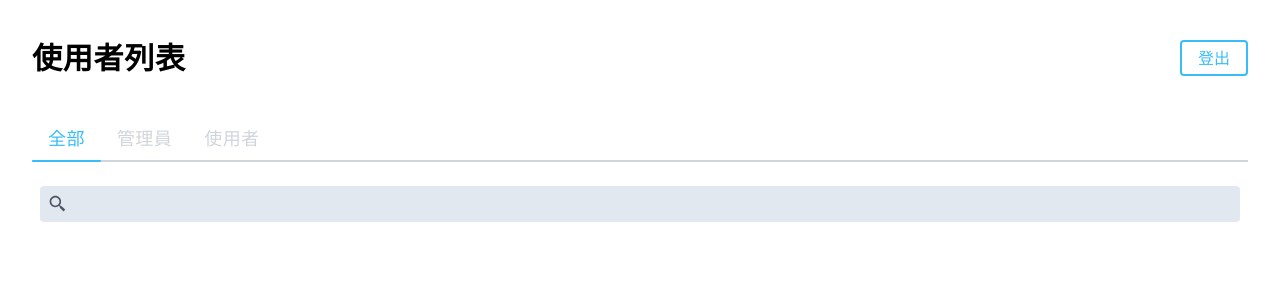
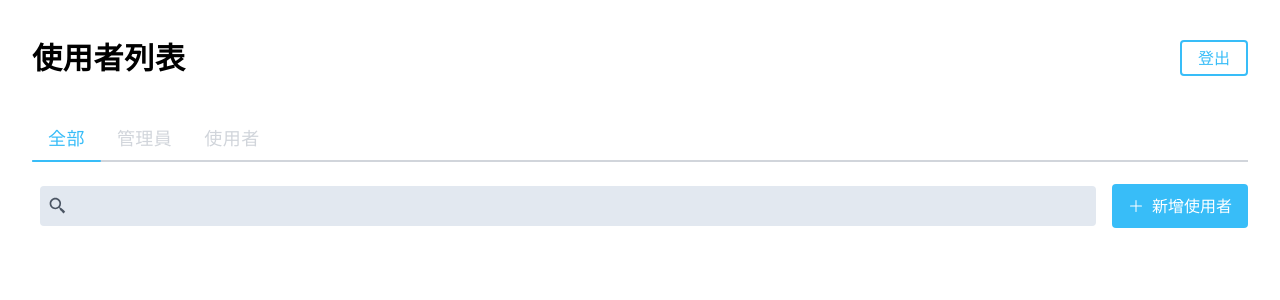
Before and after one commit to justYu2001/niubi-admin-system, a Next.js app: page / in a window 1280 px wide. Shown: the top 300 px of the page. Built offline with nearby package versions, Linux system fonts and the light colour scheme.

Commit message:
feat: add user button layout

```diff
--- /dev/null
+++ b/src/components/AddUserButton.tsx
@@ -0,0 +1,11 @@
+import * as React from "react";
+import { BsPlusLg } from "react-icons/bs";
+
+export default function AddUserButton() {
+    return (
+        <button className="flex items-center rounded bg-sky-400 p-3 text-white lg:py-2.5 lg:px-4">
+            <BsPlusLg />
+            <span className="hidden pl-2 lg:inline">新增使用者</span>
+        </button>
+    );
+}
--- a/src/components/SearchBar.tsx
+++ b/src/components/SearchBar.tsx
@@ -2,11 +2,11 @@ import { BiSearchAlt2 } from "react-icons/bi";
 
 export default function SearchBar() {
     return (
-        <div className="px-2">
+        <div className="flex-1 pl-2 pr-2.5 lg:pr-4">
             <div className="my-6 flex flex-row-reverse items-center rounded bg-slate-200 px-2">
                 <input
                     type="text"
-                    className="peer w-full bg-transparent px-2 py-1 text-lg outline-none"
+                    className="peer w-full bg-transparent px-2 py-1.5 text-lg outline-none"
                 />
                 <BiSearchAlt2 className="text-xl text-gray-600 transition-all duration-300 peer-focus:text-sky-400" />
             </div>
--- a/src/pages/index.tsx
+++ b/src/pages/index.tsx
@@ -3,6 +3,7 @@ import Head from "next/head";
 
 import Tabs from "@/components/Tabs";
 import SearchBar from "@/components/SearchBar";
+import AddUserButton from "@/components/AddUserButton";
 
 const Home: NextPage = () => {
     const roles: Role[] = [
@@ -36,7 +37,10 @@ const Home: NextPage = () => {
 
             <main className="px-8">
                 <Tabs roles={roles} />
-                <SearchBar />
+                <div className="flex items-center">
+                    <SearchBar />
+                    <AddUserButton />
+                </div>
             </main>
         </>
     );
```
